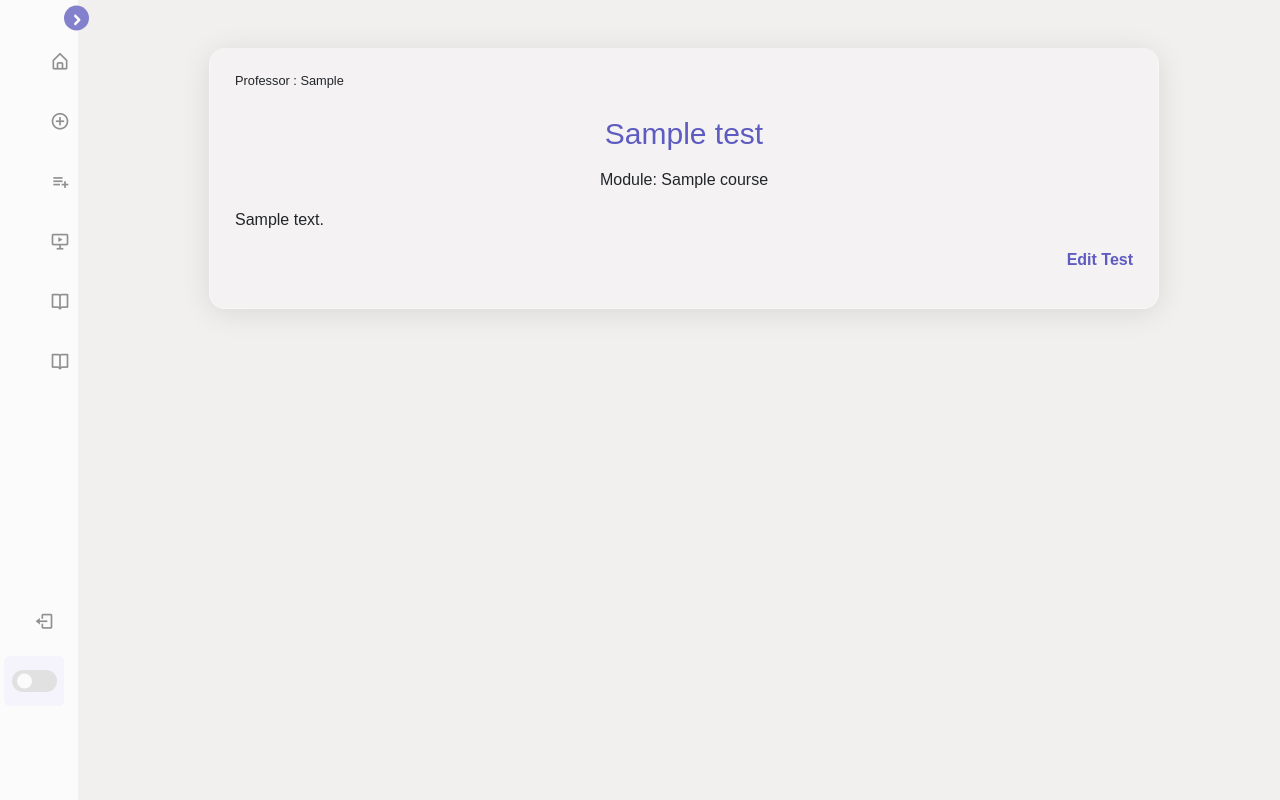
After one commit to Agnes-Kalunda/student-prof-management, a Django app: page /professors/TestDetailProf/1/ in a window 1280 px wide. The commit adds this page. Run offline with Django 3.2, Linux system fonts and the light colour scheme; a user stored in the database is signed in; tables that the repository leaves empty hold one stand-in row (values such as "Sample post"); parts of the project's set-up code (start-up, migrations or seed data) failed here and were passed over; some libraries are stand-ins or nearby versions.

Commit message:
added a test detail view

```diff
--- /dev/null
+++ b/management/professors/templates/professors/TestProf.html
@@ -0,0 +1,132 @@
+{% load widget_tweaks %}
+{% load static%}
+
+<!DOCTYPE html>
+<html lang="en">
+<head>
+    <meta charset="UTF-8">
+    <meta name="viewport" content="width=device-width, initial-scale=1.0">
+    <meta http-equiv="X-UA-Compatible" content="ie=edge">
+  <link rel="stylesheet" href="https://stackpath.bootstrapcdn.com/bootstrap/4.1.1/css/bootstrap.min.css" integrity="sha384-WskhaSGFgHYWDcbwN70/dfYBj47jz9qbsMId/iRN3ewGhXQFZCSftd1LZCfmhktB"
+    crossorigin="anonymous">
+    <link href='https://unpkg.com/boxicons@2.1.2/css/boxicons.min.css' rel='stylesheet'>
+
+    <link rel="stylesheet" href="{% static 'css/style.css' %}">
+
+    <title>Management System-New Test</title>
+</head>
+<body>
+    <nav class="sidebar close">
+        <header>
+            <div class="image-text">
+                <div class="text header-text">
+                    <span class="name">MANAGEMENT <span style="color: #5E5CC0;">SYSTEM</span> </span><br>
+                </div>
+            </div>
+
+            <i class="bx bx-chevron-right toggle"></i>
+        </header>
+
+        <div class="menu-bar">
+            <div class="menu">
+                <!-- <li class="search-box">
+                    <i class='bx bx-search icon'></i>
+                    <input type="search" placeholder="Search...">
+                </li> -->
+                <ul class="menu-links">
+                    <li class="nav-link">
+                        <a href="{% url 'professor' %}">
+                            <i class='bx bx-home-alt icon'></i>
+                            <span class="text nav-text">HOME</span>
+                        </a>
+                    </li>
+                    <li class="nav-link">
+                        <a href="{% url 'new-course' %}">
+                            <i class='bx bx-plus-circle icon'></i>
+                            <span class="text nav-text">NEW COURSE</span>
+                        </a>
+                    </li>
+                    <li class="nav-link">
+                        <a href="{% url 'new-test' %}">
+                            <i class='bx bx-list-plus icon'></i>
+                            <span class="text nav-text"> NEW TEST</span>
+                        </a>
+                    </li>
+                    <!-- <li class="nav-link">
+                        <a href="#">
+                            <i class='bx bx-book-open icon'></i>
+                            <span class="text nav-text">POSTED COURSES</span>
+                        </a>
+                    </li> -->
+                    <li class="nav-link">
+                        <a href="{% url 'postedTest' %}">
+                            <i class='bx bx-slideshow icon'></i>
+                            <span class="text nav-text">POSTED TESTS</span>
+                        </a>
+                    </li>
+
+                    <li class="nav-link">
+                        <a href="{% url 'studentsEnrolled' %}">
+                            <i class='bx bx-book-open icon'></i>
+                            <span class="text nav-text">STUDENTS</span>
+                        </a>
+                    </li>
+
+                    <li class="nav-link">
+                        <a href="{% url 'create_grade' %}">
+                            <i class='bx bx-book-open icon'></i>
+                            <span class="text nav-text">GRADES</span>
+                        </a>
+                    </li>
+
+                </ul>
+            </div>
+            <div class="bottom-content">
+                <li class="">
+                    <a href="{% url 'professor-logout' %}">
+                        <i class='bx bx-log-out icon'></i>
+                        <span class="text nav-text">Log Out</span>
+                    </a>
+                </li>
+
+                <li class="mode">
+                    <div class="moon-sun">
+                        <i class='bx bx-moon icon moon'></i>
+                        <i class='bx bx-sun icon sun'></i>
+                    </div>
+                    <span class="mode-text text">Dark Mode</span>
+
+                    <div class="toggle-switch">
+                        <span class="switch"></span>
+                    </div>
+                </li>
+            </div>
+        </div>
+    </nav>
+    <section class="home">
+        <div class="container">
+          <div class="row">
+            <div class="col-md-10 mt-5 mx-auto card new">
+                <p ><small class="" >Professor : {{user.first_name}}</small></p>
+                <h1 class="fw-bold text center" style="color: #5E5CC0; text-align: center;">{{testProf.title}}</h1>
+                <!-- <p class="text-center"><small class="text-muted">By: {{testProf.course.professor}}</small></p> -->
+               <div style="justify-content: space-between;">
+
+
+                <p class ="text-center">Module: {{testProf.course}}</p>
+               </div>
+
+
+                <p class ="">{{testProf.body}}</p>
+                <p style="color: #5E5CC0; text-align: right; font-weight: bolder;">Edit Test</p>
+
+
+
+                </div>
+              </div>
+            </div>
+        </div>
+      </section>
+      <script src="{% static 'js/script.js' %}"></script>
+</body>
+</html>
--- a/management/professors/templates/professors/professor.html
+++ b/management/professors/templates/professors/professor.html
@@ -119,7 +119,7 @@
                     </p> <p style="width: 80%; margin:auto;" class="text-muted">
 
                     </p>
-                    <a style="text-decoration: none; color: #5E5CC0; padding-bottom: 2%; padding-top: 5%; padding-right: 11%; ">VIEW</a>
+                    <a href="{% url 'CourseDetailProf' publishedCourse.pk %}" style="text-decoration: none; color: #5E5CC0; padding-bottom: 2%; padding-top: 5%; padding-right: 11%; ">VIEW</a>
                 </div>
 
             </div>
--- a/management/professors/urls.py
+++ b/management/professors/urls.py
@@ -1,7 +1,7 @@
 from django.urls import path
 from django.contrib.auth import views as auth_views
 from . import views
-from professors.views import ProfessorReg, addCourse, addTest, GradeCreateView
+from professors.views import ProfessorReg, addCourse, addTest, GradeCreateView, CourseDetailProf, TestDetailProf
 
 urlpatterns = [
 
@@ -14,6 +14,8 @@ urlpatterns = [
     path('posted-tests/', views.publishedTests, name = 'postedTest'), #postedTests
     path('studentsEnrolled/', views.enrolled_students, name='studentsEnrolled'),
     path('create_grade/', GradeCreateView.as_view(), name='create_grade'),
+    path('CourseDetailProf/<int:pk>/', CourseDetailProf.as_view(), name='CourseDetailProf'),
+    path('TestDetailProf/<int:pk>/', TestDetailProf.as_view(), name='TestDetailProf'),
 
     # path('update_grade/<int:pk>/', GradeUpdateView.as_view(), name='update_grade'),
     # path('delete_grade/<int:pk>/', GradeDeleteView.as_view(), name='delete_grade'),
--- a/management/professors/views.py
+++ b/management/professors/views.py
@@ -143,11 +143,15 @@ class GradeCreateView(LoginRequiredMixin, CreateView):
         # form.instance.professor=self.request.user
         return super().form_valid(form)
 
-# class CourseDetail(LoginRequiredMixin, View):
-#     def get(self, request, pk):
-#         displayedCourses =get_object_or_404(Course, pk=pk)
-#         return render (request, 'professors/course.html', {'displayedCourses':displayedCourses})
+class CourseDetailProf(LoginRequiredMixin, View):
+    def get(self, request, pk):
+        course = get_object_or_404(Course, pk=pk)
+        return render(request, 'professors/CourseDetailProf.html', {'course': course})
 
+class TestDetailProf(LoginRequiredMixin, View):
+    def get(self, request, pk):
+        testProf =get_object_or_404(test, pk=pk)
+        return render (request, 'TestProf.html', {'testProf':testProf})
 
     # return render(request, 'professors/course
 # class GradeUpdateView(LoginRequiredMixin, UpdateView):
--- a/management/students/templates/students/dashboard.html
+++ b/management/students/templates/students/dashboard.html
@@ -85,7 +85,7 @@
             {% for test in tests %}
             <div class="card tests">
                 <h4 style="color: #5E5CC0;"><a href="{% url 'testDetail' test.pk %}" style="text-decoration: none; color: #5E5CC0;">{{test.title}}</a> </h4>
-                <small>Deadline 22/08/2025</small>
+                <small>Deadline 22/08/2030</small>
                 <strong><p style="float: right; text-transform: uppercase; color:#5E5CC0;">
                     <a href="{% url 'testDetail' test.pk %}" style="text-decoration: none; color: #5E5CC0;">
                         ATTEMPT</a></p></strong>
```
Also changed, not shown: management/professors/templates/professors/CourseDetailProf.html (+131 -1 lines), management/professors/templates/professors/postedTest.html (+7 -1 lines).
